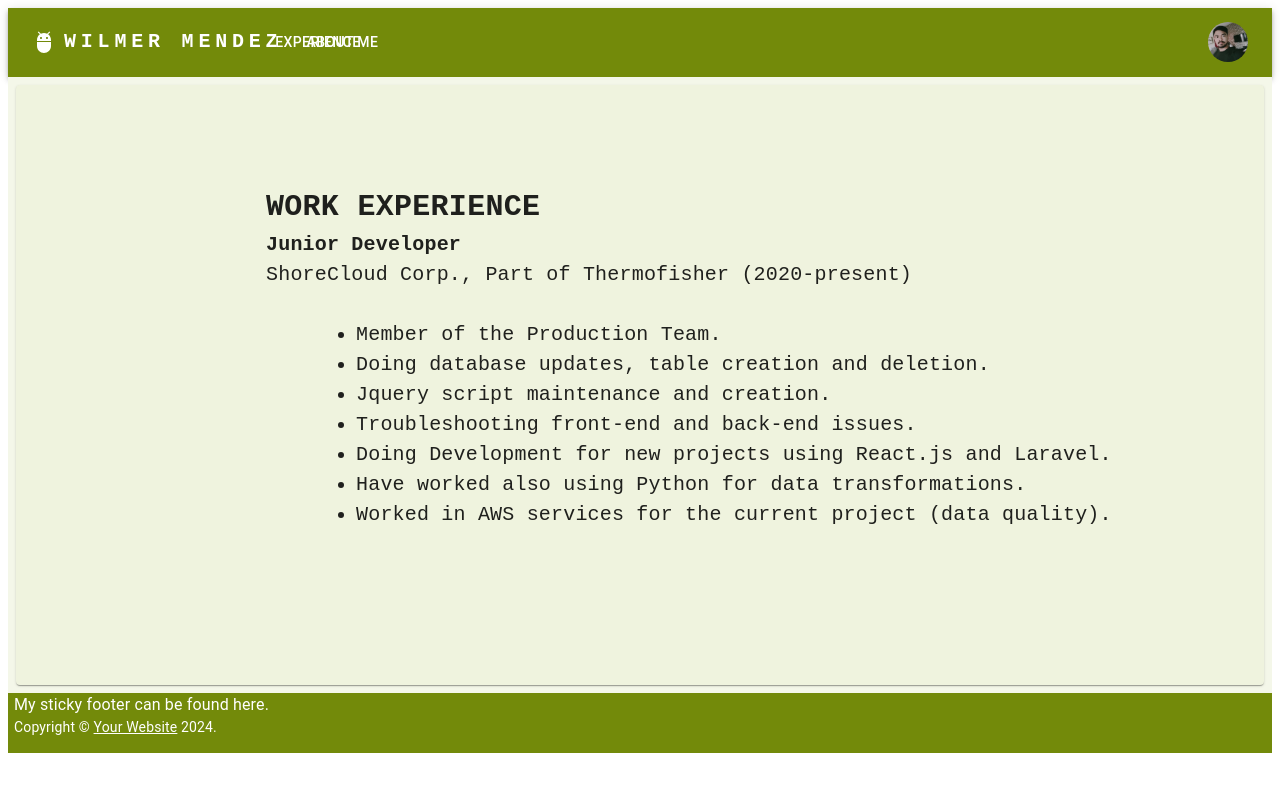
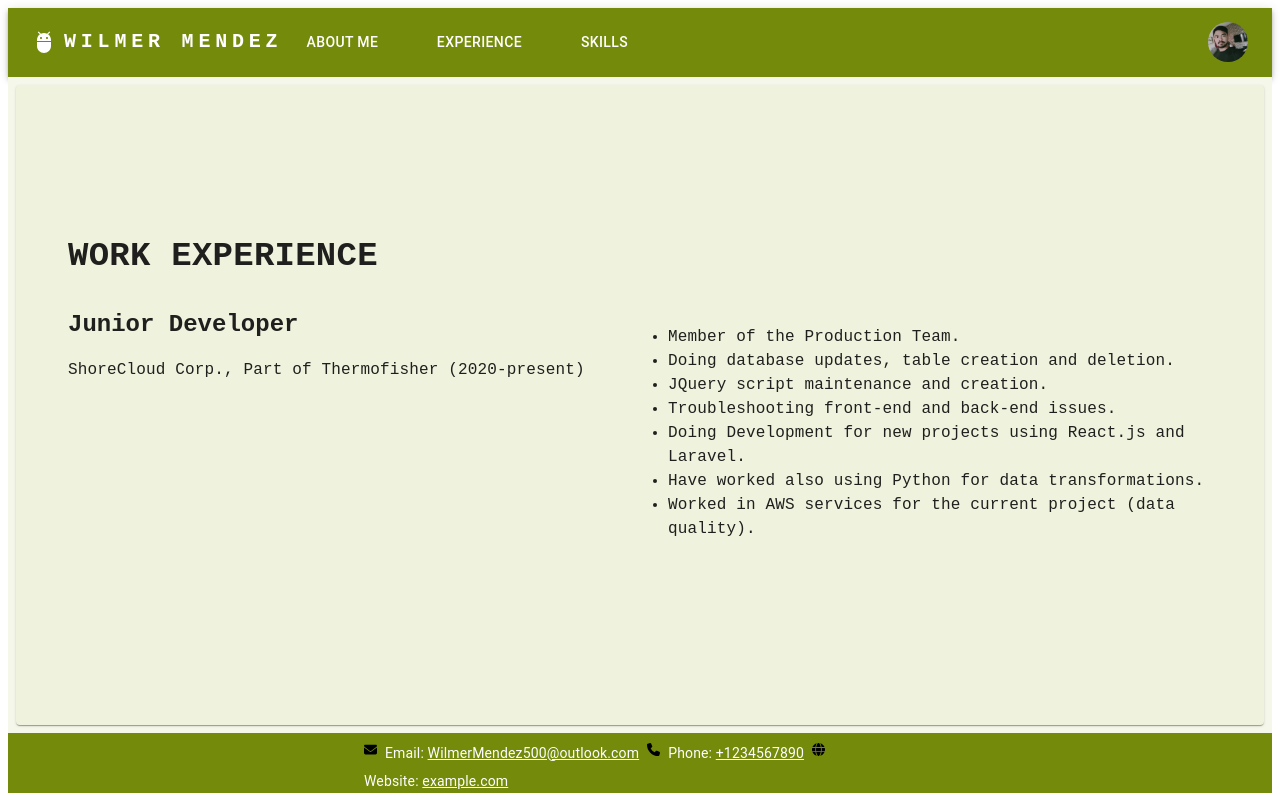
Before and after one commit to wilmermendezcodes/Portfolio, a React (Create React App) app in the folder wilmer-portfolio2/my-app/: page / in a window 1280 px wide. Both pictures are taken after a click on the button "EXPERIENCE". Built offline with nearby package versions, Linux system fonts and the light colour scheme.

Commit message:
'portfolio v1.0'

```diff
--- a/wilmer-portfolio2/my-app/package.json
+++ b/wilmer-portfolio2/my-app/package.json
@@ -5,6 +5,10 @@
   "dependencies": {
     "@emotion/react": "^11.11.4",
     "@emotion/styled": "^11.11.5",
+    "@fortawesome/fontawesome-svg-core": "^6.5.2",
+    "@fortawesome/free-brands-svg-icons": "^6.5.2",
+    "@fortawesome/free-solid-svg-icons": "^6.5.2",
+    "@fortawesome/react-fontawesome": "^0.2.2",
     "@mui/icons-material": "^5.15.18",
     "@mui/material": "^5.15.18",
     "@mui/styled-engine-sc": "^6.0.0-alpha.18",
--- a/wilmer-portfolio2/my-app/src/components/Footer.jsx
+++ b/wilmer-portfolio2/my-app/src/components/Footer.jsx
@@ -1,17 +1,38 @@
 import Container from "@mui/material/Container";
 import Typography from "@mui/material/Typography";
 import Link from "@mui/material/Link";
+import Grid from "@mui/material/Grid";
+import { FontAwesomeIcon } from '@fortawesome/react-fontawesome';
+import { faEnvelope, faPhone, faGlobe } from '@fortawesome/free-solid-svg-icons';
 
-const Copyright = () => {
+const ContactInfo = () => {
   return (
-    <Typography variant="body2" color="white" style={{marginLeft:-350}}>
-      {"Copyright © "}
-      <Link color="inherit" href="https://material-ui.com/">
-        Your Website
-      </Link>{" "}
-      {new Date().getFullYear()}
-      {"."}
-    </Typography>
+    <Grid container spacing={1} alignItems="left">
+      <Grid item>
+        <FontAwesomeIcon icon={faEnvelope} />
+      </Grid>
+      <Grid item>
+        <Typography variant="body2" color="white">
+          Email: <Link color="inherit" href="mailto:WilmerMendez500@outlook.com">WilmerMendez500@outlook.com</Link>
+        </Typography>
+      </Grid>
+      <Grid item>
+        <FontAwesomeIcon icon={faPhone} />
+      </Grid>
+      <Grid item>
+        <Typography variant="body2" color="white">
+          Phone: <Link color="inherit" href="tel:+1234567890">+1234567890</Link>
+        </Typography>
+      </Grid>
+      <Grid item>
+        <FontAwesomeIcon icon={faGlobe} />
+      </Grid>
+      <Grid item>
+        <Typography variant="body2" color="white">
+          Website: <Link color="inherit" href="https://example.com/">example.com</Link>
+        </Typography>
+      </Grid>
+    </Grid>
   );
 };
 
@@ -21,20 +42,21 @@ const Footer = () => {
       className="footerClass"
       style={{
         backgroundColor: "#738A0A",
-        height: "60px",
+        height: "40px",
+        fontFamily: "monospace",
+        padding: "10px",
       }}
     >
       <Container maxWidth="sm">
-        <Typography
-          variant="body1"
-          style={{
-            color: "white",
-            marginLeft:-350
-          }}
-        >
-          My sticky footer can be found here.
+        <ContactInfo />
+        <Typography variant="body2" color="white">
+          {"© "}
+          <Link color="inherit" href="https://example.com/">
+            Your Website
+          </Link>{" "}
+          {new Date().getFullYear()}
+          {"."}
         </Typography>
-        <Copyright />
       </Container>
     </footer>
   );
--- a/wilmer-portfolio2/my-app/src/components/FrontPaper.jsx
+++ b/wilmer-portfolio2/my-app/src/components/FrontPaper.jsx
@@ -3,8 +3,36 @@ import Box from "@mui/material/Box";
 import Paper from "@mui/material/Paper";
 import AboutMe from "./papercomponents/AboutMe";
 import Experience from "./papercomponents/Experience";
+import Skills from "./papercomponents/Skills";
+import { Typography } from "@mui/material";
 
-const FrontPaper = ({ aboutmestatus, experiencestatus }) => {
+// Array of characters for the typing effect
+const characters = "Write code. Blow minds.";
+
+const FrontPaper = ({ aboutmestatus, experiencestatus, skillsstatus }) => {
+  // State to store the currently displayed text
+  const [displayText, setDisplayText] = React.useState("");
+
+  // Function to simulate typing effect
+  const simulateTyping = (text) => {
+    let index = 0;
+    const typingInterval = setInterval(() => {
+      setDisplayText((prevText) => prevText + text.charAt(index));
+      index++;
+      if (index === text.length) {
+        clearInterval(typingInterval);
+      }
+    }, 100); // Typing speed (milliseconds per character)
+  };
+
+  // useEffect to simulate typing effect when the component mounts or when the statuses change
+  React.useEffect(() => {
+    // If none of the components are loaded, display the typing effect
+    if (!aboutmestatus && !experiencestatus && !skillsstatus) {
+      simulateTyping(characters);
+    }
+  }, [aboutmestatus, experiencestatus, skillsstatus]);
+
   return (
     <Box
       sx={{
@@ -24,10 +52,69 @@ const FrontPaper = ({ aboutmestatus, experiencestatus }) => {
         style={{
           backgroundColor: "#EFF3DE",
           width: 2000,
+          display: "flex",
+          alignItems: "center",
+          justifyContent: "center",
+          padding: "20px",
+          position: "relative", // Make the container relative for absolute positioning of the typing sign
         }}
       >
-        {aboutmestatus == 1 && <AboutMe />}
-        {experiencestatus == 1 && <Experience />}
+        {/* Conditionally render AboutMe, Experience, and Skills components */}
+        {aboutmestatus === 1 && <AboutMe />}
+        {experiencestatus === 1 && <Experience />}
+        {skillsstatus === 1 && <Skills />}
+
+        {/* Display the typing effect */}
+        {!aboutmestatus && !experiencestatus && !skillsstatus && (
+          <Typography variant="h3" color="textPrimary" align="center" sx={{ fontFamily: "monospace" }}>
+            {displayText}
+            <span className="typing-sign">|</span> {/* Typing sign */}
+          </Typography>
+        )}
+
+        {/* CSS animations for 3D effects */}
+        <style>
+          {`
+            @keyframes rotateX {
+              0% {
+                transform: rotateX(0deg);
+              }
+              100% {
+                transform: rotateX(360deg);
+              }
+            }
+
+            @keyframes rotateY {
+              0% {
+                transform: rotateY(0deg);
+              }
+              100% {
+                transform: rotateY(360deg);
+              }
+            }
+
+            .rotateX {
+              animation: rotateX 5s infinite linear;
+            }
+
+            .rotateY {
+              animation: rotateY 5s infinite linear;
+            }
+
+            .typing-sign {
+              animation: typing-sign 0.5s infinite alternate; /* Blinking animation for the typing sign */
+            }
+
+            @keyframes typing-sign {
+              0% {
+                opacity: 1;
+              }
+              100% {
+                opacity: 0;
+              }
+            }
+          `}
+        </style>
       </Paper>
     </Box>
   );
--- a/wilmer-portfolio2/my-app/src/components/ResponsiveAppBar.jsx
+++ b/wilmer-portfolio2/my-app/src/components/ResponsiveAppBar.jsx
@@ -1,44 +1,31 @@
-import * as React from 'react';
-import AppBar from '@mui/material/AppBar';
-import Box from '@mui/material/Box';
-import Toolbar from '@mui/material/Toolbar';
-import IconButton from '@mui/material/IconButton';
-import Typography from '@mui/material/Typography';
-import Menu from '@mui/material/Menu';
-import MenuIcon from '@mui/icons-material/Menu';
-import Container from '@mui/material/Container';
-import Avatar from '@mui/material/Avatar';
-import Button from '@mui/material/Button';
-import MenuItem from '@mui/material/MenuItem';
-import AdbIcon from '@mui/icons-material/Adb';
-import image from '../wilmermendez.jpg';
-import FronPaper from './FrontPaper';
-import FrontPaper from './FrontPaper';
+import * as React from "react";
+import AppBar from "@mui/material/AppBar";
+import Box from "@mui/material/Box";
+import Toolbar from "@mui/material/Toolbar";
+import IconButton from "@mui/material/IconButton";
+import Typography from "@mui/material/Typography";
+import Container from "@mui/material/Container";
+import Avatar from "@mui/material/Avatar";
+import Button from "@mui/material/Button";
+import AdbIcon from "@mui/icons-material/Adb";
+import image from "../wilmermendez.jpg";
+import FrontPaper from "./FrontPaper";
 
-const pages = ['About Me', 'Experience', 'Skills', 'Writings'];
-//const settings = ['About Me', 'Account', 'Dashboard', 'Logout'];
+const pages = ["About Me", "Experience", "Skills"];
 
 const ResponsiveAppBar = () => {
-  const [aboutMeClicked, setAboutMeClicked] = React.useState(0);
-  const [experienceClicked, setExperienceClicked] = React.useState(0);
+  const [activePage, setActivePage] = React.useState(null);
 
- const handleOpenAboutMe = () => {
-  setExperienceClicked(0);
-    setAboutMeClicked(1);
- }
-
- const handleOpenExperience= () => {
-  setAboutMeClicked(0);
-  setExperienceClicked(1);
-
-}
+  const handlePageChange = (page) => {
+    setActivePage(page);
+  };
 
   return (
     <div>
-    <AppBar position="static" style={{backgroundColor: '#738A0A'}}>
+      <AppBar position="static" style={{ backgroundColor: "#738A0A" }}>
         <Container maxWidth="xl">
           <Toolbar disableGutters>
-          <AdbIcon sx={{ display: { xs: 'none', md: 'flex' }, mr: 1 }} />
+            <AdbIcon sx={{ display: { xs: "none", md: "flex" }, mr: 1 }} />
             <Typography
               variant="h6"
               noWrap
@@ -46,56 +33,48 @@ const ResponsiveAppBar = () => {
               href="#app-bar-with-responsive-menu"
               sx={{
                 mr: 2,
-              display: { xs: 'none', md: 'flex' },
-              fontFamily: 'monospace',
+                display: { xs: "none", md: "flex" },
+                fontFamily: "monospace",
                 fontWeight: 700,
-              letterSpacing: '.3rem',
-              color: 'inherit',
-              textDecoration: 'none',
+                letterSpacing: ".3rem",
+                color: "inherit",
+                textDecoration: "none",
               }}
             >
               WILMER MENDEZ
             </Typography>
 
+            {pages.map((page) => (
+              <Box
+                key={page}
+                sx={{
+                  flexGrow: 1,
+                  display: { xs: "none", md: "flex" },
+                  "&:not(:last-child)": { mr: 2 },
+                }}
+              >
+                <Button
+                  onClick={() => handlePageChange(page)}
+                  sx={{ my: 2, color: "white", display: "block" }}
+                >
+                  {page}
+                </Button>
+              </Box>
+            ))}
 
-          <Box sx={{ flexGrow: 1, display: { xs: 'none', md: 'flex' } }}>
-              <Button
-                key='AboutMe'
-                onClick={handleOpenAboutMe}
-                sx={{ my: 2, color: 'white', display: 'block' }}
-              >
-                About Me
-              </Button>
-
-          </Box>
-
-          <Box sx={{ flexGrow: 1, display: { xs: 'none', md: 'flex' } }}>
-              <Button
-                key='Experience'
-                onClick={handleOpenExperience}
-                sx={{ my: 2, color: 'white', display: 'block' }}
-                style={{marginLeft:-530}}
-              >
-                Experience
-              </Button>
-
-          </Box>
+            <Box sx={{ flexGrow: 20 }} /> {/* This box pushes the avatar to the right */}
 
             <Box sx={{ flexGrow: 0 }}>
-
               <IconButton sx={{ p: 0 }}>
-                <Avatar alt="Remy Sharp" src={image}/>
+                <Avatar alt="Remy Sharp" src={image} />
               </IconButton>
-
             </Box>
           </Toolbar>
         </Container>
       </AppBar>
-    <FrontPaper
-    aboutmestatus={aboutMeClicked}
-    experiencestatus={experienceClicked}
-    />
+      <FrontPaper aboutmestatus={activePage === "About Me" ? 1 : 0} experiencestatus={activePage === "Experience" ? 1 : 0} skillsstatus={activePage === "Skills" ? 1 : 0} />
     </div>
   );
-}
+};
+
 export default ResponsiveAppBar;
--- a/wilmer-portfolio2/my-app/src/components/papercomponents/AboutMe.jsx
+++ b/wilmer-portfolio2/my-app/src/components/papercomponents/AboutMe.jsx
@@ -1,83 +1,81 @@
-import * as React from 'react';
-import { Typography } from '@mui/material';
+import React from "react";
+import { Typography, Grid, Box, Avatar } from "@mui/material";
+import { FontAwesomeIcon } from '@fortawesome/react-fontawesome';
+import { faUser, faGraduationCap, faLanguage, faCode } from '@fortawesome/free-solid-svg-icons';
+import image from '../../wilmermendez2.jpg'
 
-const AboutMe = ({aboutmestatus}) => {
+const AboutMe = () => {
+  return (
+    <Box sx={{ padding: 4 }}>
+      <Grid container spacing={4}>
+        <Grid item xs={12} md={4}>
+          <Avatar
+            alt="Wilmer Mendez"
+            src={image}
+            sx={{ width: 150, height: 150, marginBottom: 2, marginLeft: 10 }}
+          />
+          <Typography
+            variant="h4"
+            sx={{ fontFamily: "monospace", fontWeight: "bold", marginLeft: 2 }}
+          >
+            Wilmer Mendez
+          </Typography>
+          <Typography
+            variant="h6"
+            sx={{ fontFamily: "monospace", color: "gray", marginLeft: 2 }}
+          >
+            Developer
+          </Typography>
+        </Grid>
 
-    return(<div >
+        <Grid item xs={12} md={8}>
+          <Box sx={{ marginBottom: 4 }}>
             <Typography
-            style = {{
-                textAlign: 'left',
-                fontFamily: 'monospace',
-                marginLeft: 250,
-                marginTop: 50,
-                fontSize: 30,
-                fontWeight: 'bold'
-            }}>WILMER MENDEZ</Typography>
+              variant="h5"
+              sx={{ fontFamily: "monospace", fontWeight: "bold", marginBottom: 2 }}
+            >
+              About Me
+            </Typography>
+            <Typography variant="body1" sx={{ fontFamily: "monospace" }}>
+              Hi, I am a passionate programmer with four years of experience in the
+              industry. I graduated in Mechatronics but chose programming as my career because I love coding.
+              My strengths include being a fast learner and highly adaptable to new technologies.
+              My main programming languages are JavaScript, PHP, and MySQL.
+              In addition to programming, my hobbies include writing, gaming, and watching movies.
+            </Typography>
+          </Box>
 
+          <Box sx={{ marginBottom: 4 }}>
             <Typography
-            style = {{
-                textAlign: 'left',
-                fontFamily: 'monospace',
-                marginLeft: 250,
-                fontSize: 20,
-            }}>Developer</Typography>
+              variant="h5"
+              sx={{ fontFamily: "monospace", fontWeight: "bold", marginBottom: 2 }}
+            >
+              <FontAwesomeIcon icon={faGraduationCap} style={{ marginRight: 8 }} />
+              Education
+            </Typography>
+            <Typography variant="body1" sx={{ fontFamily: "monospace" }}>
+              Bachelor of Technology Major in Mechatronics Technology (2013-2019)
+              <br />
+              Technological University of the Philippines Visayas
+            </Typography>
+          </Box>
 
+          <Box>
             <Typography
-            id='body'
-            style = {{
-                textAlign: 'left',
-                fontFamily: 'monospace',
-                marginLeft: 250,
-                fontSize: 20,
-                marginTop: 30
-            }}>Hi, I am a passionate programmer with four years of experience in the industry, <br/>
-            I graduated in Mechatronics but chose programming as my career because I love coding. <br/>
-            My strengths include being a fast learner and highly adaptable to new technologies. <br/>
-            My main programming languages are JavaScript, PHP, and MySQL. <br/>
-            In addition to programming, my hobbies include writing, gaming, and watching movies. <br/>
+              variant="h5"
+              sx={{ fontFamily: "monospace", fontWeight: "bold", marginBottom: 2 }}
+            >
+              <FontAwesomeIcon icon={faLanguage} style={{ marginRight: 8 }} />
+              Languages
             </Typography>
+            <Typography variant="body1" sx={{ fontFamily: "monospace" }}>
+              English, Tagalog
+            </Typography>
+          </Box>
+        </Grid>
+      </Grid>
+    </Box>
+  );
+};
 
-            <Typography
-            style = {{
-                textAlign: 'left',
-                fontFamily: 'monospace',
-                marginLeft: 250,
-                fontSize: 25,
-                marginTop: 30,
-                fontWeight: 'bold'
-            }}>Education</Typography>
-
-            <Typography
-            style = {{
-                textAlign: 'left',
-                fontFamily: 'monospace',
-                marginLeft: 250,
-                fontSize: 20,
-            }}>Bachelor of Technology Major in Mechatronics Technology (2013-2019)<br/>
-            Technological University of the Philippines Visayas
-            </Typography>
-
-            <Typography
-            style = {{
-                textAlign: 'left',
-                fontFamily: 'monospace',
-                marginLeft: 250,
-                fontSize: 25,
-                marginTop: 30,
-                fontWeight: 'bold'
-            }}>Languages</Typography>
-
-            <Typography
-            style = {{
-                textAlign: 'left',
-                fontFamily: 'monospace',
-                marginLeft: 250,
-                fontSize: 20,
-            }}>English, Tagalog<br/>
-
-            </Typography>
-
-        </div>
-    )
-}
 export default AboutMe;
--- a/wilmer-portfolio2/my-app/src/components/papercomponents/Experience.jsx
+++ b/wilmer-portfolio2/my-app/src/components/papercomponents/Experience.jsx
@@ -1,53 +1,45 @@
-import { Typography } from '@mui/material';
+import React from "react";
+import { Typography, Box, Grid } from "@mui/material";
+
 const Experience = () => {
-  return (<div >
-    <Typography
-    style = {{
-        textAlign: 'left',
-        fontFamily: 'monospace',
-        marginLeft: 250,
-        marginTop: 100,
-        fontSize: 30,
-        fontWeight: 'bold'
-    }}>WORK EXPERIENCE</Typography>
+  return (
+    <Box sx={{ padding: 4 }}>
+      <Typography
+        variant="h4"
+        sx={{ fontFamily: "monospace", fontWeight: "bold", marginBottom: 4 }}
+      >
+        WORK EXPERIENCE
+      </Typography>
 
-    <Typography
-    style = {{
-        textAlign: 'left',
-        fontFamily: 'monospace',
-        marginLeft: 250,
-        fontSize: 20,
-        fontWeight: 'bold'
-    }}>Junior Developer</Typography>
+      <Grid container spacing={2}>
+        <Grid item xs={12} md={6}>
+          <Typography
+            variant="h5"
+            sx={{ fontFamily: "monospace", fontWeight: "bold", marginBottom: 2 }}
+          >
+            Junior Developer
+          </Typography>
+          <Typography variant="body1" sx={{ fontFamily: "monospace", marginBottom: 2 }}>
+            ShoreCloud Corp., Part of Thermofisher (2020-present)
+          </Typography>
+        </Grid>
 
-<Typography
-    style = {{
-        textAlign: 'left',
-        fontFamily: 'monospace',
-        marginLeft: 250,
-        fontSize: 20,
-    }}>ShoreCloud Corp., Part of Thermofisher (2020-present)</Typography>
+        <Grid item xs={12} md={6}>
+          <Typography variant="body1" sx={{ fontFamily: "monospace", marginBottom: 4 }}>
+            <ul style={{ paddingLeft: "20px" }}>
+              <li>Member of the Production Team.</li>
+              <li>Doing database updates, table creation and deletion.</li>
+              <li>JQuery script maintenance and creation.</li>
+              <li>Troubleshooting front-end and back-end issues.</li>
+              <li>Doing Development for new projects using React.js and Laravel.</li>
+              <li>Have worked also using Python for data transformations.</li>
+              <li>Worked in AWS services for the current project (data quality).</li>
+            </ul>
+          </Typography>
+        </Grid>
+      </Grid>
+    </Box>
+  );
+};
 
-
-    <Typography
-    id='body'
-    style = {{
-        textAlign: 'left',
-        fontFamily: 'monospace',
-        marginLeft: 300,
-        fontSize: 20,
-        marginTop: 30
-    }}><ul>
-        <li>Member of the Production Team. <br/></li>
-        <li>Doing database updates, table creation and deletion. <br/></li>
-        <li>Jquery script maintenance and creation. <br/></li>
-        <li>Troubleshooting front-end and back-end issues. <br/></li>
-        <li>Doing Development for new projects using React.js and Laravel. <br/></li>
-        <li>Have worked also using Python for data transformations. <br/></li>
-        <li>Worked in AWS services for the current project (data quality). <br/></li>
-    </ul>
-
-    </Typography>
-</div>);
-};
 export default Experience;
--- /dev/null
+++ b/wilmer-portfolio2/my-app/src/components/papercomponents/Skills.jsx
@@ -0,0 +1,80 @@
+import React from "react";
+import { Typography, Grid, Box, List, ListItem, ListItemAvatar, ListItemText } from "@mui/material";
+import { FontAwesomeIcon } from '@fortawesome/react-fontawesome';
+import { faPhp, faJsSquare, faReact, faHtml5, faCss3Alt, faBootstrap, faGithub, faAws, faDocker, faJs, faLaravel, faJq } from '@fortawesome/free-brands-svg-icons';
+import { faDatabase } from '@fortawesome/free-solid-svg-icons';
+
+const skills = [
+    {
+      category: "Main Languages",
+      items: [
+        { name: "PHP", icon: faPhp },
+        { name: "JavaScript", icon: faJsSquare },
+        { name: "MySQL", icon: faDatabase },
+        { name: "HTML", icon: faHtml5 },
+        { name: "CSS", icon: faCss3Alt },
+      ],
+    },
+    {
+      category: "Libraries",
+      items: [
+        { name: "React", icon: faReact },
+        { name: "jQuery", icon: faJs },
+        { name: "Bootstrap", icon: faBootstrap },
+        // For Material-UI, Font Awesome doesn't have a specific icon, but you can use a generic icon or create a custom one if needed.
+        { name: "Material-UI", icon: faReact },
+        { name: "Laravel", icon: faLaravel }, // Using React icon as a placeholder
+      ],
+    },
+    {
+        category: "Services/Applications",
+        items: [
+            { name: "Amazon Web Services", icon: faAws },
+            { name: "GitHub", icon: faGithub },
+            { name: "VSCode", icon: faReact }, // Placeholder
+            { name: "Docker", icon: faDocker },
+        ],
+      },
+
+  ];
+
+const Skills = () => {
+  return (
+    <Box sx={{ marginLeft: -20 }}>
+      <Typography
+        sx={{
+          textAlign: "left",
+          fontFamily: "monospace",
+          marginTop: -5,
+          fontSize: 30,
+          fontWeight: "bold",
+        }}
+      >
+        SKILLS:
+      </Typography>
+      <Grid container spacing={2} sx={{ marginTop: 2 }}>
+        {skills.map((skill, index) => (
+          <Grid item xs={4} key={index}>
+            <Typography variant="h6" sx={{ fontFamily: "monospace", fontSize: 25, marginBottom: 2 }}>
+              {skill.category}:
+            </Typography>
+            <List>
+              {skill.items.map((item, index) => (
+                <ListItem key={index}>
+                  <ListItemAvatar>
+                    <Box sx={{ width: 50, height: 50, display: 'flex', alignItems: 'center', justifyContent: 'center' }}>
+                      <FontAwesomeIcon icon={item.icon} size="2x" />
+                    </Box>
+                  </ListItemAvatar>
+                  <ListItemText primary={item.name} />
+                </ListItem>
+              ))}
+            </List>
+          </Grid>
+        ))}
+      </Grid>
+    </Box>
+  );
+};
+
+export default Skills;
```
Also changed, not shown: wilmer-portfolio2/my-app/src/wilmermendez2.jpg (added), 1 other file (tests, documents, lock files or other folders). Lines whose indentation alone changed are shown as unchanged.
